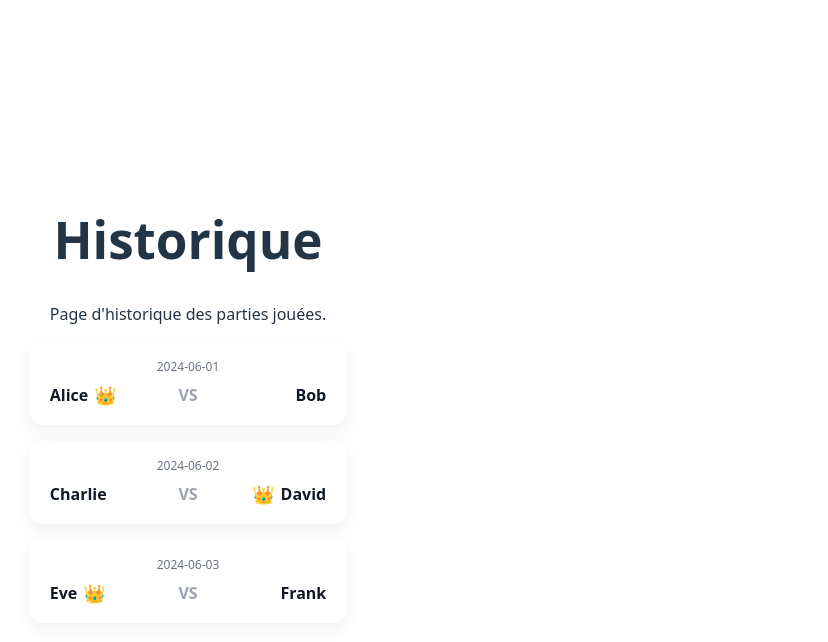
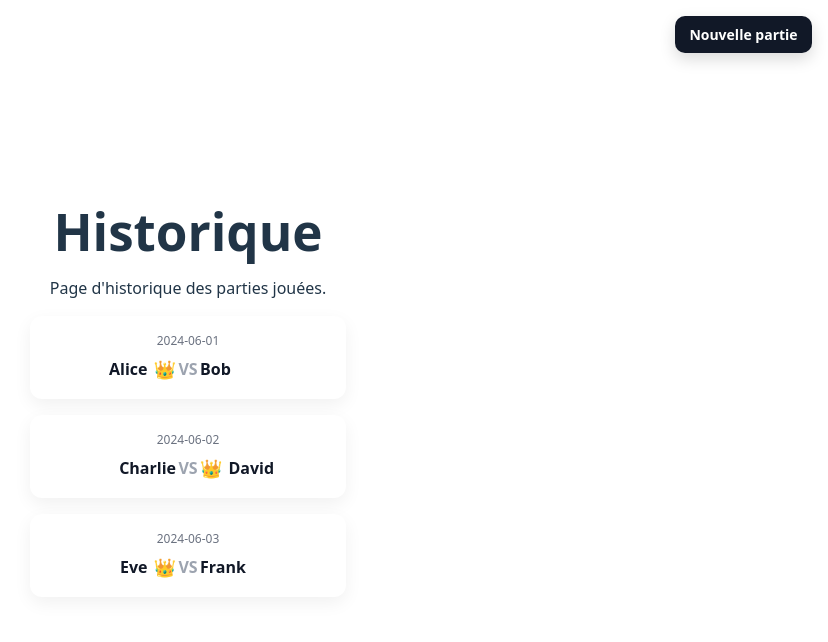
Before and after one commit to RomanCsn/puissance4, a React (Vite) app: page /history in a window 1280 px wide. Shown: the top 642 px of the page, without its empty margins (452-1280 px from the left). Built offline with nearby package versions, Linux system fonts and the light colour scheme.

Commit message:
feat(history): add fixed button for new game and improve layout

```diff
--- a/src/pages/History.tsx
+++ b/src/pages/History.tsx
@@ -1,5 +1,4 @@
 export default function History() {
-
     // Tableau de parties qui aura pour chaque cellule une partie.
     // une partie sera ensuite un tableau avec la date, le nom du joueur 1, le nom du joueur 2 et le vainqueur (1 ou 2)
     const exampleGames: Array<[string, string, string, string]> = [
@@ -9,73 +8,173 @@ export default function History() {
     ];
 
     return (
-        <main style={{padding: '2rem', textAlign: 'center'}}>
-            <h1>Historique</h1>
+        <main style={{ padding: "2rem", textAlign: "center" }}>
+            {/* Bouton fixe en haut à droite de l'écran */}
+            <a
+                href="/"
+                aria-label="Nouvelle partie"
+                style={{
+                    position: "fixed",
+                    top: "1rem",
+                    right: "1rem",
+                    background: "#111827",
+                    color: "#ffffff",
+                    padding: "0.5rem 0.9rem",
+                    borderRadius: 10,
+                    textDecoration: "none",
+                    fontWeight: 600,
+                    fontSize: 14,
+                    zIndex: 1000,
+                    boxShadow: "0 6px 16px rgba(0,0,0,0.15)",
+                }}
+            >
+                Nouvelle partie
+            </a>
+
+            {/* Header */}
+            <h1 style={{ margin: 0 }}>Historique</h1>
             <p>Page d'historique des parties jouées.</p>
 
-            <div style={{display: 'grid', gridTemplateColumns: 'repeat(auto-fit, minmax(260px, 1fr))', gap: '1rem', marginTop: '1rem', justifyItems: 'center'}}>
+            {/* Liste des parties */}
+            <div
+                style={{
+                    display: "grid",
+                    gridTemplateColumns: "repeat(auto-fit, minmax(260px, 1fr))",
+                    gap: "1rem",
+                    marginTop: "1rem",
+                    justifyItems: "center",
+                }}
+            >
                 {exampleGames.map(([date, player1, player2, winner], index) => (
                     <div
                         key={index}
                         style={{
-                            width: '100%',
+                            width: "100%",
                             maxWidth: 560,
-                            background: '#ffffff',
-                            boxShadow: '0 6px 18px rgba(0,0,0,0.06)',
+                            background: "#ffffff",
+                            boxShadow: "0 6px 18px rgba(0,0,0,0.06)",
                             borderRadius: 12,
-                            padding: '1rem 1.25rem',
-                            display: 'flex',
-                            alignItems: 'center',
-                            justifyContent: 'space-between',
-                            gap: '1rem',
+                            padding: "1rem 1.25rem",
+                            display: "flex",
+                            alignItems: "center",
+                            justifyContent: "space-between",
+                            gap: "1rem",
                         }}
                     >
-
                         <div
                             style={{
                                 flex: 1,
-                                display: 'flex',
-                                flexDirection: 'column',
-                                alignItems: 'center',
-                                justifyContent: 'center',
+                                display: "flex",
+                                flexDirection: "column",
+                                alignItems: "center",
+                                justifyContent: "center",
                                 gap: 6,
-                                position: 'relative' // nécessaire pour centrer le VS en absolute
+                                position: "relative", // nécessaire pour centrer le VS en absolute
                             }}
                         >
                             {/* Date centrée au-dessus */}
-                            <div style={{fontSize: 12, color: '#6b7280'}}>
-                                {date}
-                            </div>
+                            <div style={{ fontSize: 12, color: "#6b7280" }}>{date}</div>
 
-                            {/* Zone des joueurs : left/right avec VS centré en absolute */}
-                            <div style={{width: '100%', display: 'flex', alignItems: 'center', justifyContent: 'center'}}>
-                                {/* Conteneur des noms (pour occuper l'espace horizontal) */}
-                                <div style={{display: 'flex', alignItems: 'center', justifyContent: 'space-between', width: '100%', maxWidth: 360}}>
-
+                            {/* Zone des joueurs : left/right avec VS centré */}
+                            <div
+                                style={{
+                                    width: "100%",
+                                    display: "flex",
+                                    alignItems: "center",
+                                    justifyContent: "center",
+                                    position: "relative",
+                                }}
+                            >
+                                {/* Conteneur des noms (occupe l'espace horizontal) */}
+                                <div
+                                    style={{
+                                        display: "flex",
+                                        alignItems: "center",
+                                        justifyContent: "space-between",
+                                        width: "100%",
+                                        maxWidth: 360,
+                                        gap: 24,
+                                    }}
+                                >
                                     {/* Joueur gauche : nom puis couronne si gagnant */}
-                                    <div style={{display: 'flex', alignItems: 'center', gap: 6, justifyContent: 'flex-end', minWidth: 0}}>
-                                        <span style={{fontSize: 16, fontWeight: 600, color: '#111827', whiteSpace: 'nowrap', overflow: 'hidden', textOverflow: 'ellipsis'}}>{player1}</span>
-                                        {winner === player1 ? <span style={{fontSize: 18}}>👑</span> : null}
+                                    <div
+                                        style={{
+                                            display: "flex",
+                                            alignItems: "center",
+                                            gap: 6,
+                                            justifyContent: "flex-end",
+                                            minWidth: 0,
+                                            flex: 1,
+                                        }}
+                                    >
+                    <span
+                        style={{
+                            fontSize: 16,
+                            fontWeight: 600,
+                            color: "#111827",
+                            whiteSpace: "nowrap",
+                            overflow: "hidden",
+                            textOverflow: "ellipsis",
+                        }}
+                        title={player1}
+                    >
+                      {player1}
+                    </span>
+                                        {winner === player1 ? (
+                                            <span style={{ fontSize: 18 }}>👑</span>
+                                        ) : null}
                                     </div>
 
                                     {/* Joueur droit : couronne avant le nom si gagnant, puis nom */}
-                                    <div style={{display: 'flex', alignItems: 'center', gap: 6, justifyContent: 'flex-start', minWidth: 0}}>
-                                        {winner === player2 ? <span style={{fontSize: 18}}>👑</span> : null}
-                                        <span style={{fontSize: 16, fontWeight: 600, color: '#111827', whiteSpace: 'nowrap', overflow: 'hidden', textOverflow: 'ellipsis'}}>{player2}</span>
+                                    <div
+                                        style={{
+                                            display: "flex",
+                                            alignItems: "center",
+                                            gap: 6,
+                                            justifyContent: "flex-start",
+                                            minWidth: 0,
+                                            flex: 1,
+                                        }}
+                                    >
+                                        {winner === player2 ? (
+                                            <span style={{ fontSize: 18 }}>👑</span>
+                                        ) : null}
+                                        <span
+                                            style={{
+                                                fontSize: 16,
+                                                fontWeight: 600,
+                                                color: "#111827",
+                                                whiteSpace: "nowrap",
+                                                overflow: "hidden",
+                                                textOverflow: "ellipsis",
+                                            }}
+                                            title={player2}
+                                        >
+                      {player2}
+                    </span>
                                     </div>
-
                                 </div>
 
                                 {/* VS : element absolu centré pour rester exactement au milieu */}
-                                <div style={{position: 'absolute', left: '50%', transform: 'translateX(-50%)', fontSize: 16, fontWeight: 700, color: '#9ca3af', pointerEvents: 'none'}}>
+                                <div
+                                    style={{
+                                        position: "absolute",
+                                        left: "50%",
+                                        transform: "translateX(-50%)",
+                                        fontSize: 16,
+                                        fontWeight: 700,
+                                        color: "#9ca3af",
+                                        pointerEvents: "none",
+                                    }}
+                                    aria-hidden="true"
+                                >
                                     VS
                                 </div>
                             </div>
                         </div>
-
                     </div>
                 ))}
             </div>
         </main>
-    )
+    );
 }
```
